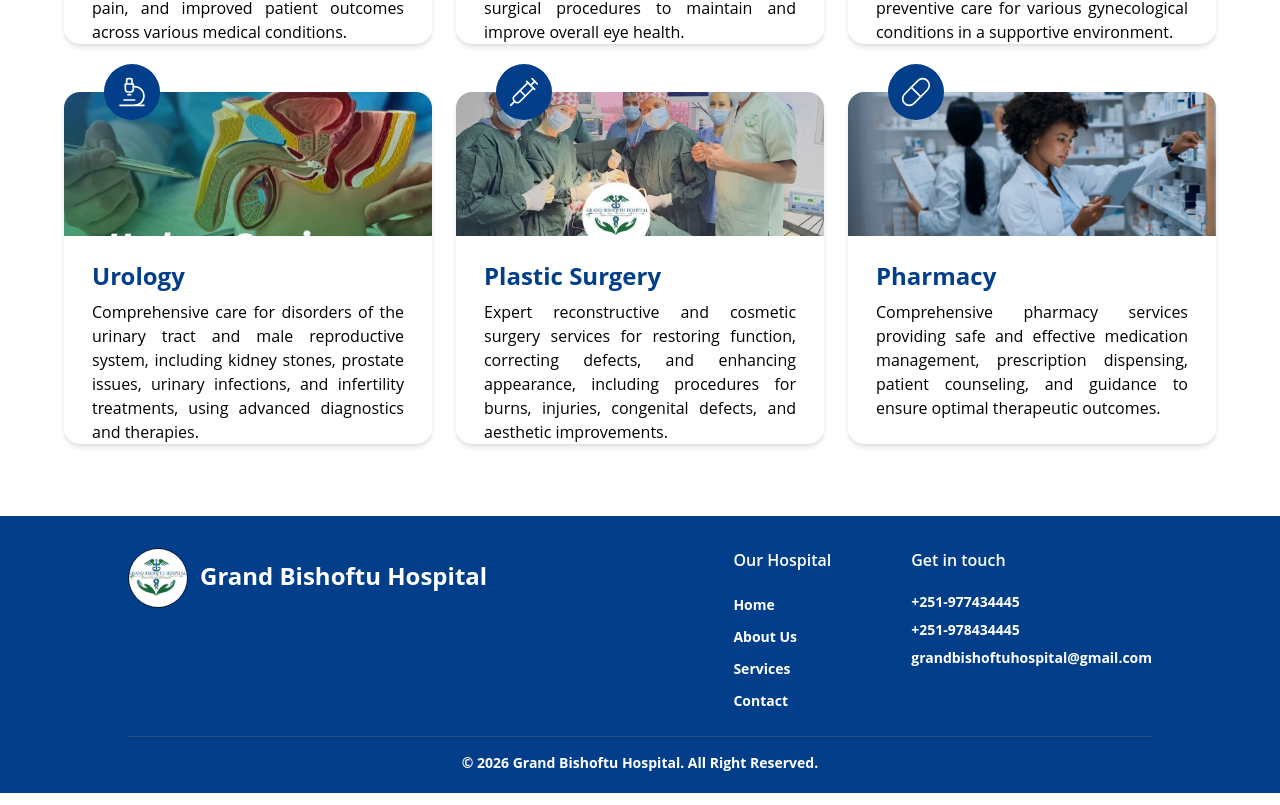
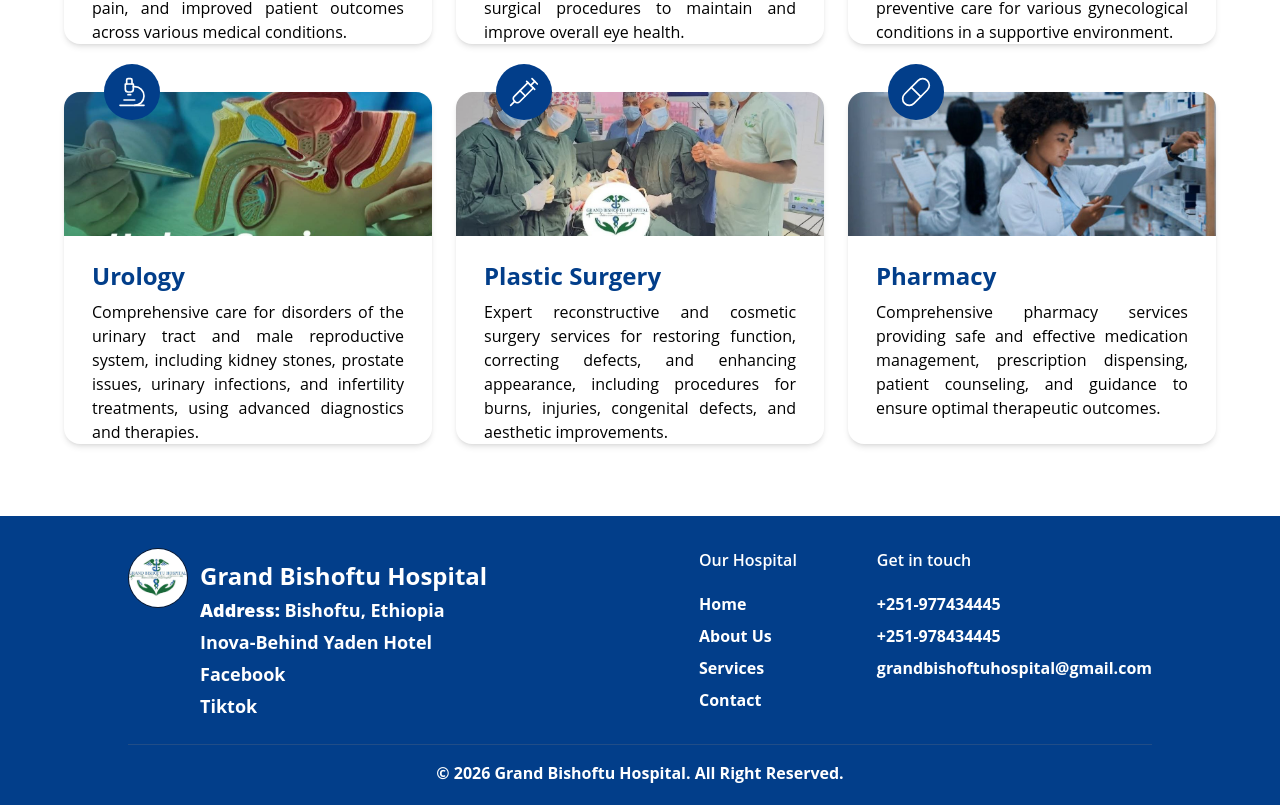
Before and after one commit to Tsedniya/Grand_Bishoftu_Hospital, a React (Vite) app in the folder myapp/: page /services in a window 1280 px wide. Shown: the part 1720-2525 px from the top of the page. Built offline with nearby package versions, Linux system fonts and the light colour scheme.

Commit message:
frontend:footer

```diff
--- a/myapp/src/components/Footer.jsx
+++ b/myapp/src/components/Footer.jsx
@@ -21,10 +21,38 @@ const Footer = () => {
               alt="logo"
             />
 
-            <div className='mt-3'>
-              <span className="text-2xl font-bold  text-white ">
+            <div className="mt-3 flex flex-col gap-1">
+              <span className="text-2xl font-bold text-white">
                 Grand Bishoftu Hospital
               </span>
+              <span className="text-lg font-bold text-white">
+                <strong>Address:</strong> Bishoftu, Ethiopia
+              </span>
+              <span className="text-lg font-bold text-white">
+                 Inova-Behind Yaden Hotel
+              </span>
+
+              <span className="text-lg font-bold text-white">
+                 <a
+                  href="https://www.facebook.com/p/Grand-Bishoftu-Hospital-100064801448190/"
+                  target="_blank"
+                  rel="noopener noreferrer"
+                  className="flex items-center gap-1 hover:opacity-80 transition"
+                >
+                  <span className="text-base sm:text-lg">Facebook</span>
+                </a>
+              </span>
+              <span className="text-lg font-bold text-white">
+                  <a
+                  href="https://www.tiktok.com/@grand_bishoftu_hospital?lang=en"
+                  target="_blank"
+                  rel="noopener noreferrer"
+                  className="flex items-center gap-1 hover:opacity-80 transition"
+                >
+                  <span className="text-base sm:text-lg">Tiktok</span>
+                </a>
+              </span>
+
             </div>
           </div>
         </div>
@@ -33,12 +61,12 @@ const Footer = () => {
         <div className="flex flex-col md:flex-row md:justify-end gap-8 md:gap-20">
 
           <div>
-            <h2 className="font-semibold mb-5 text-white">Our Hospital</h2>
+            <h2 className="font-semibold sm:text-base text-sm mb-5 text-white">Our Hospital</h2>
             <ul className="space-y-2">
               <li>
                 <button
                   onClick={() => goTo("/")}
-                  className="text-white font-bold  text-sm"
+                  className="text-white font-bold sm:text-base text-sm"
                 >
                   Home
                 </button>
@@ -46,7 +74,7 @@ const Footer = () => {
               <li>
                 <button
                   onClick={() => goTo("/about")}
-                  className="text-white font-bold  text-sm"
+                  className="text-white font-bold sm:text-base text-sm"
                 >
                   About Us
                 </button>
@@ -54,7 +82,7 @@ const Footer = () => {
               <li>
                 <button
                   onClick={() => goTo("/services")}
-                  className="text-white font-bold  text-sm"
+                  className="text-white font-bold sm:text-base text-sm"
                 >
                   Services
                 </button>
@@ -62,7 +90,7 @@ const Footer = () => {
               <li>
                 <button
                   onClick={() => goTo("/contact")}
-                  className="text-white font-bold  text-sm"
+                  className="text-white font-bold sm:text-base text-sm"
                 >
                   Contact
                 </button>
@@ -71,8 +99,8 @@ const Footer = () => {
           </div>
 
           <div>
-            <h2 className="font-semibold mb-5 text-white">Get in touch</h2>
-            <div className="text-sm text-white font-bold space-y-2">
+            <h2 className="font-semibold mb-5 sm:text-base text-sm text-white">Get in touch</h2>
+            <div className="sm:text-base text-sm text-white font-bold space-y-2">
               <p>+251-977434445</p>
               <p>+251-978434445</p>
               <p>grandbishoftuhospital@gmail.com</p>
@@ -82,7 +110,7 @@ const Footer = () => {
 
       </div>
 
-      <p className="pt-4 text-center text-white font-bold text-xs md:text-sm pb-5">
+      <p className="pt-4 text-center text-white font-bold sm:text-base text-sm pb-5">
           © {new Date().getFullYear()} Grand Bishoftu Hospital. All Right Reserved.
       </p>
     </footer>
```
